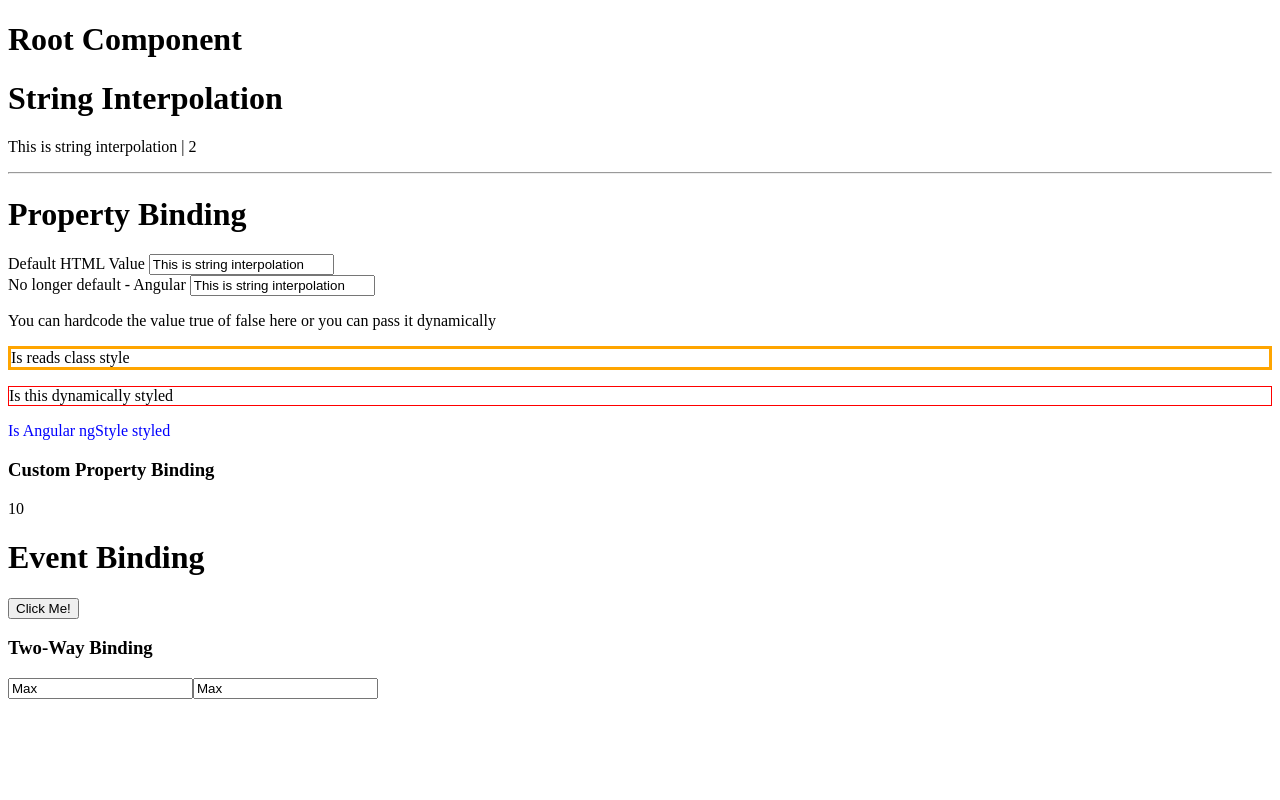
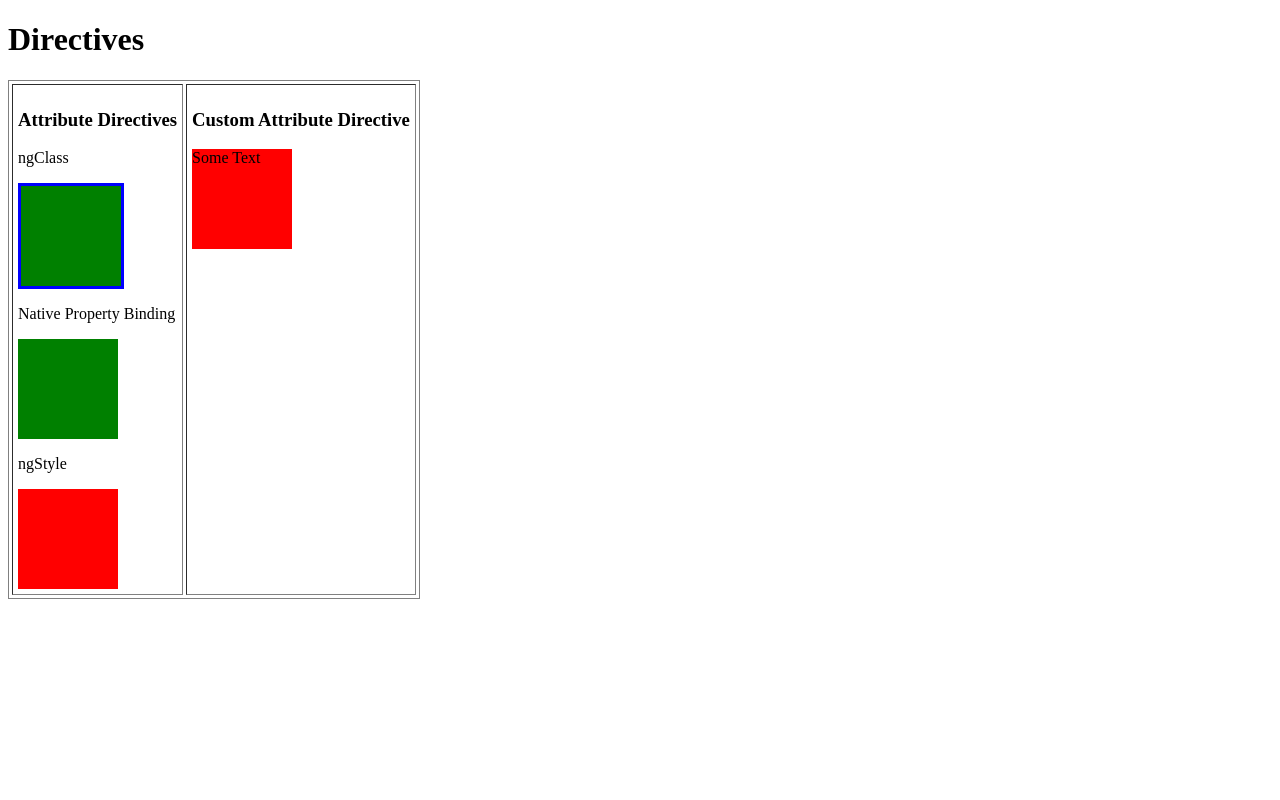
Before and after one commit to jennyEckstein/Udemy_AngularJS_Tutorial, an Angular app in the folder first-app/: page / in a window 1280 px wide. Shown: the top 800 px of the page. Built offline with nearby package versions, Linux system fonts and the light colour scheme.

Commit message:
feat: covered directives
including building custom directive

```diff
--- a/first-app/src/app/app.component.ts
+++ b/first-app/src/app/app.component.ts
@@ -1,12 +1,15 @@
 import { Component } from '@angular/core';
 import { DatabindingComponent } from './databinding/databinding.component';
 import { LifecycleComponent } from './lifecycle.component';
-
+import { DirectivesComponent } from './directives/directives.component';
 
 @Component({
   selector: 'app-root',
   template: `
-  		<h1> Root Component </h1>
+       <h1>Directives</h1>
+        <app-directives></app-directives>
+  		<!--
+      <h1> Root Component </h1>
   		<jenny-databinding></jenny-databinding>
   		<jenny-lifecycle *ngIf="!delete" [bindable]="boundValue">
   			<p>{{test}}</p>
@@ -14,6 +17,7 @@ import { LifecycleComponent } from './lifecycle.component';
   		<button (click)="delete = true"> Click to Delete </button>
   		<button (click)="test = 'Changed Value'"> Click to Change </button>
   		<button (click)="boundValue = '2000'"> Click to Change Binding </button>
+      -->
   `
 })
 export class AppComponent {
--- a/first-app/src/app/app.module.ts
+++ b/first-app/src/app/app.module.ts
@@ -9,6 +9,8 @@ import { PropertyBindingComponent } from './databinding/property-binding.compone
 import { EventBindingComponent } from './databinding/event-binding.component';
 import { TwoWayBindingComponent } from './databinding/two-way-binding.component';
 import { LifecycleComponent } from './lifecycle.component';
+import { DirectivesComponent } from './directives/directives.component';
+import { HighlightDirective } from './highlight.directive';
 
 @NgModule({
   declarations: [
@@ -17,7 +19,9 @@ import { LifecycleComponent } from './lifecycle.component';
     PropertyBindingComponent,
     EventBindingComponent,
     TwoWayBindingComponent,
-    LifecycleComponent
+    LifecycleComponent,
+    DirectivesComponent,
+    HighlightDirective
   ],
   imports: [
     BrowserModule,
--- /dev/null
+++ b/first-app/src/app/directives/directives.component.css
@@ -0,0 +1,21 @@
+.border{
+	border:3px solid blue;
+}
+
+.background{
+	background-color: green;
+}
+
+div{
+	width: 100px;
+	height:100px;
+}
+
+td{
+	background-color: white;
+	vertical-align: top;
+}
+
+table{
+	border:1px solid gray;
+}
--- /dev/null
+++ b/first-app/src/app/directives/directives.component.html
@@ -0,0 +1,22 @@
+<table cellpadding="5" cellspacing="3" border="1">
+	<tr>
+		<td>
+			<h3>Attribute Directives</h3>
+<p>ngClass</p>
+<div [ngClass]="{border:true, background:true}"></div>
+<p>Native Property Binding</p>
+<div [class.background]="true"></div>
+<p>ngStyle</p>
+<div [ngStyle]="{'background-color': 'red'}"></div>
+		</td>
+
+		<td>
+
+<h3> Custom Attribute Directive </h3>
+<div appHighlight [highlight]="'blue'" [defaultColor]="'
+red'">Some Text</div>
+		</td>
+
+	</tr>
+
+</table>
--- /dev/null
+++ b/first-app/src/app/directives/directives.component.ts
@@ -0,0 +1,16 @@
+import { Component, OnInit } from '@angular/core';
+import {} from '../highlight.directive';
+
+@Component({
+  selector: 'app-directives',
+  templateUrl: './directives.component.html',
+  styleUrls: ['./directives.component.css']
+})
+export class DirectivesComponent implements OnInit {
+
+  constructor() { }
+
+  ngOnInit() {
+  }
+
+}
--- /dev/null
+++ b/first-app/src/app/highlight.directive.ts
@@ -0,0 +1,39 @@
+import { Directive, HostListener, HostBinding, Input, OnInit} from '@angular/core';
+
+@Directive({
+  selector: '[appHighlight]'
+})
+export class HighlightDirective {
+
+	@HostListener('mouseenter') mouseover(){
+		this.backgroundColor = this.highlightColor;
+	};
+	@HostListener('mouseleave') mouseleave(){
+		this.backgroundColor = this.defaultColor;
+	};
+	@HostBinding('style.backgroundColor') get setColor(){
+		return this.backgroundColor;
+	};
+	@Input() defaultColor = 'white';
+	@Input('highlight') highlightColor = 'green';
+
+	private backgroundColor = this.defaultColor;
+
+
+	constructor(){}
+
+	ngOnInit(){
+		this.backgroundColor = this.defaultColor;
+	}
+
+
+/*  constructor(private elementRef: ElementRef, private renderer: Renderer) {
+  	You should not use the below since it accesses
+  	the element	directly. This alows the code to run
+  	in several environments
+  	/*this.elementRef.nativeElement.style.backgroundColor = 'green';*/
+  	/*USE THIS*/
+  	/*this.renderer.setElementStyle(this.elementRef.nativeElement, 'background-color', 'green');
+  }*/
+
+}
```
